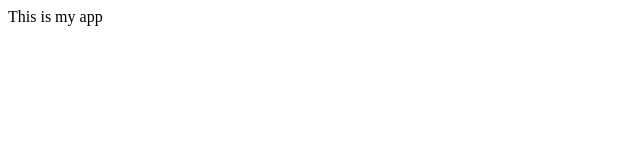
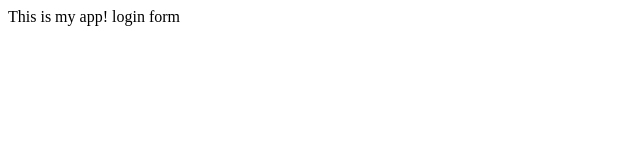
Before and after one commit to ChesneyGW/myappsample, a plain HTML site: page index.html in a window 1280 px wide. Shown: the full height of the page, 0-640 px from the left. Drawn offline with Linux system fonts and the light colour scheme.

Commit message:
login form

```diff
--- /dev/null
+++ b/dir2/app2.js
@@ -0,0 +1 @@
+console.log('hi');
--- a/index.html
+++ b/index.html
@@ -6,6 +6,7 @@
         </title>
     </head>
     <body>
-        This is my app
+        This is my app!
+        login form
     </body>
 </html>
```
Also changed, not shown: login.html (added, +1 -0 lines), log.txt (added).
